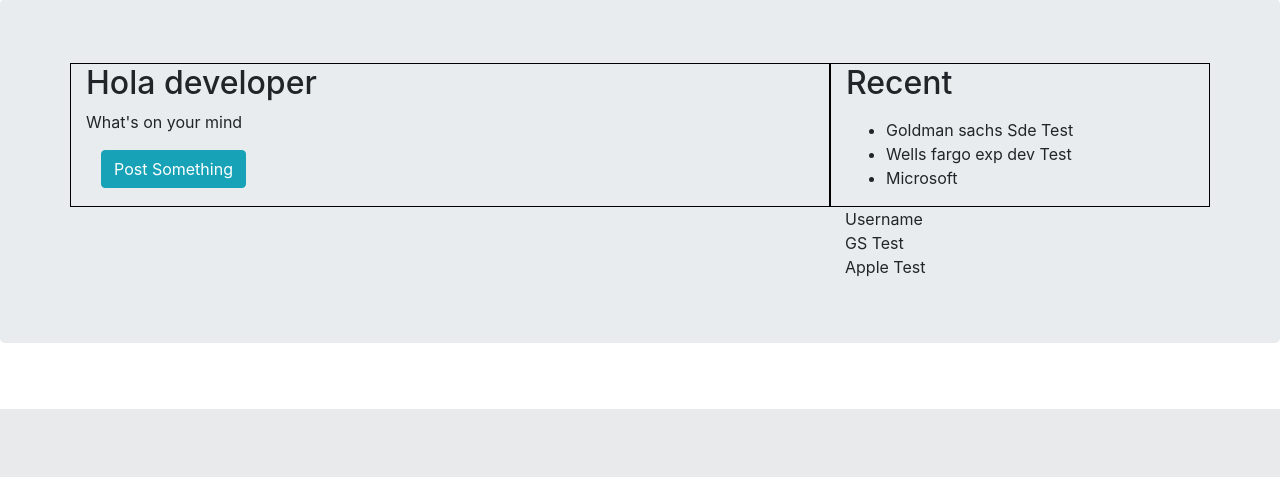
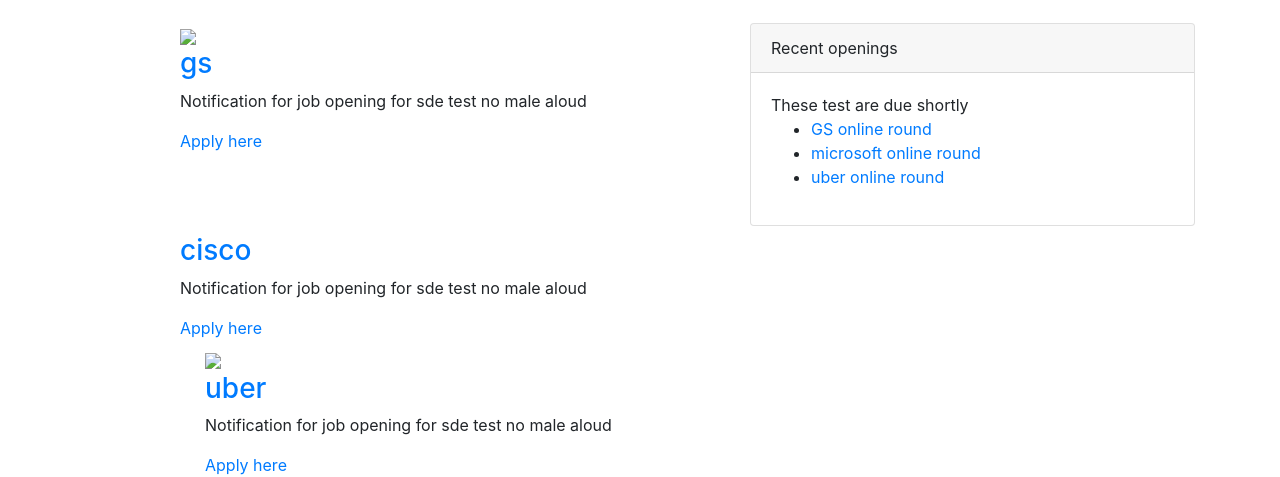
Before and after one commit to n00bmaster2810/DevHire, a Node project: template views/developers.ejs in a window 1280 px wide. Shown: the part 391-868 px from the top of the page. Before the commit the page ends 800 px from the top, so only its background shows below. Run offline with Node 20 templates, Linux system fonts and the light colour scheme; the template is opened without the code that fills it, so the values that code supplies are empty; some libraries are stand-ins or nearby versions.

Commit message:
developer complete

```diff
--- a/views/developers.ejs
+++ b/views/developers.ejs
@@ -16,12 +16,22 @@
       }
       .xyz{
         margin-top: 3px;
+        .blogg{
+width: 100%;
+max-width: 4rem;
+padding: 4rem;
+background-color: bisque;
+box-shadow: 0 1.4 rem 8rem rgba(0,0,0,.2);
+align-items: center;
+border-radius: .8rem;
+
 }
     </style>
 </head>
 <body>
 
   <!--Navigation-->
+
   <nav class="navbar navbar-expand-md navbar-light bg-light static-top">
     <div class="container-fluid">
      <nav class="navbar navbar-light bg-light">
@@ -29,22 +39,22 @@
          <img src="img.jpg" width="40" height="40" class="d-inline-block align-top" alt="" loading="lazy">
          Stark Industries</h3>
        </a>
-          <div class="collapse navbar-collapse" id="navbarTogglerDemo02">
-            <ul class="navbar-nav mr-auto">
+       <div class="collapse navbar-collapse" id="navbarToggler">
+         <ul class="navbar-nav mx-1">
            <li class="nav-item active">
              <a class="nav-link" href="#">Home <span class="sr-only">(current)</span></a>
          </li>
-          <div class="collapse navbar-collapse" id="navbarTogglerDemo02">
+       <div class="collapse navbar-collapse" id="navbarToggler">
 
                <li class="nav-item">
                  <a class="nav-link" href="#">Company <span class="sr-only">(current)</span></a>
                </li>
 
-           <div class="collapse navbar-collapse" id="navbarTogglerDemo02">
+        <div class="collapse navbar-collapse" id="navbarToggler" >
 
                    <li class="nav-item">
 
-                        <div class="d-flex flex-row">
+                     <div class="d-flex flex-row" >
                      <a class="nav-link" href="#">Portfolio<span class="sr-only">(current)</span></a>
 
                  </div>
@@ -63,19 +73,12 @@
 
 
 <form class="form-inline">
-    <input class="form-control mr-sm-2" type="search" placeholder="search" aria-label="Search">
-    <button class="btn btn-outline-success" >Search</button>
+<form action="/logout" id="logout" method="POST">
+ <button class="btn btn-outline-success mx-2" type="submit" onclick="document.getElementById('logout')">Logout</button>
 </form>
-  <form action="/logout" id="logout" method="POST">
-    <button class="btn btn-outline-success" type="submit" onclick="document.getElementById('logout')">Logout</button>
-  </form>
-
-
+     </nav>
 </nav>
 
-
-
-</nav>
 <!--carousel-->
 <div class="container-fluid" >
   <div id="carouselExampleIndicators" class="carousel slide" data-ride="carousel">
@@ -119,63 +122,90 @@
   </div>
 
 
+<!--cards-->
 
-<!--first header after navbar-->
-<div class="jumbotron">
-<div class="container">
-  <div class="row justify-conent-around my-row">
-    <div class="col-md-8 my-col">
-  <h2>Hola developer</h2>
-  <p>What's on your mind</p>
+<div class="container mt-4">
+<div class="row">
+  <div class="col-sm-1"></div>
+  <div class="col-sm-6">
+<div class="blog-post" id="blogg">
+  <div class="blog-post_img">
+    <img src="#">
 
-  <div class="container">
-    <a href="#demo" class="btn btn-info" data-toggle="collapse">Post Something</a>
-    <div id="demo" class="collapse">
+  <div class="blog-post_info">
+    <h3 class="blog-post_title" id="compName"><a href="#">gs</a></h3>
+    <p class="blog-post_text">
+      Notification for job opening for sde test
+      no male aloud
+    </p>
+    <a href="apply.html" class="blog-post_cta">Apply here</a>
+  </div>
+  </div>
+  </div>
+  </div>
+  <div class="col-sm-5">
+    <div class="card">
+      <div class="card-header">
+        Recent openings
+      </div>
+      <div class="card-body">
+        <span>These test are due shortly</span>
+        <ul>
+          <li>
+            <a href="#apply.html">GS online round</a>
+          </li>
+          <li>
+            <a href="#apply.html">microsoft online round</a>
+          </li>
+          <li>
+            <a href="#apply.html">uber online round</a>
+          </li>
+        </ul>
 
-  <textarea class="form-control"></textarea>
-  <input type="submit" value="post" class="btn btn-warning">
+      </div>
+    </div>
   </div>
 </div>
 </div>
 
 
 
+<div class="container mt-2">
+<div class="row">
+  <div class="col-sm-1"></div>
+  <div class="col-sm-8">
+<div class="blog-post" id="blogg">
 
-    <div class="col-md-4 my-col">
-  <h2>Recent</h2>
-  <p>
-    <ul>
-      <li>
-        Goldman sachs Sde Test
-      </li>
-      <li>
-        Wells fargo exp dev Test
-      </li>
-      <li>
-        Microsoft
-      </li>
-    </ul>
+
+  <div class="blog-post_info">
+    <h3 class="blog-post_title" id="compName"><a href="#">cisco</a></h3>
+    <p class="blog-post_text">
+      Notification for job opening for sde test
+      no male aloud
     </p>
-
+    <a href="apply.html" class="blog-post_cta">Apply here</a>
+  </div>
+  </div>
+</div>
 </div>
 
-  </div>
-</div>
-  <!--second header-->
-  <div class="container" id="xyz">
-    <div class="row justify-conent-around my-row">
-      <div class="col-md-8">
-      </div>
-      <div class="col-md-4" >
-      <div class="panel-group">
-        <div class="panel panel-default">
-          <div class="panel-header">Username
-            <div class="panel-body">GS Test</div>
-            <div class="panel panel-default">
-                <div class="panel-body">Apple Test</div>
 
+<div class="container">
+<div class="container mt-2">
+<div class="row">
+  <div class="col-sm-1"></div>
+  <div class="col-sm-8">
+<div class="blog-post" id="blogg">
+  <div class="blog-post_img">
+    <img src="#">
 
-
+  <div class="blog-post_info">
+    <h3 class="blog-post_title" id="compName"><a href="#">uber</a></h3>
+    <p class="blog-post_text">
+      Notification for job opening for sde test
+      no male aloud
+    </p>
+    <a href="apply.html" class="blog-post_cta">Apply here</a>
   </div>
   </div>
   </div>
@@ -184,6 +214,6 @@
 </div>
 </div>
 </div>
-
+</div>
 </body>
 </html>
```
Lines whose indentation alone changed are shown as unchanged.
